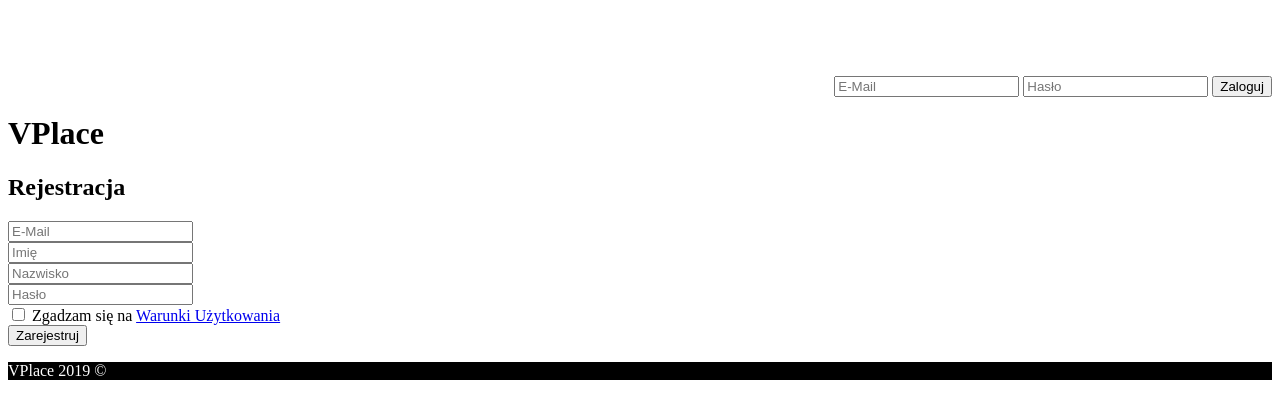
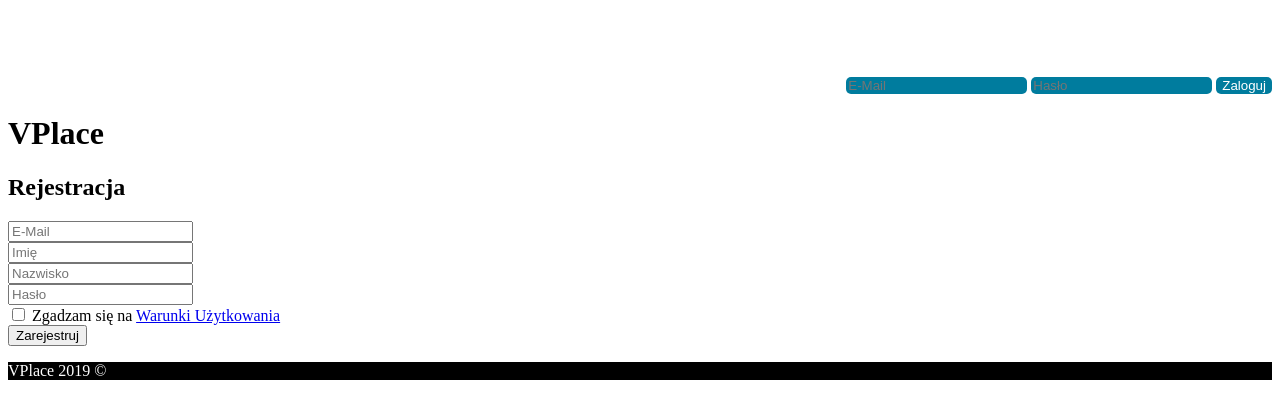
Before and after one commit to ozeppo/VPlace, a PHP site: page / in a window 1280 px wide. Shown: the top 419 px of the page. Run offline with PHP 8.4, Linux system fonts and the light colour scheme; style sheets or scripts are compiled from the project's sources.

Commit message:
style.less

```diff
--- a/assets/less/style.less
+++ b/assets/less/style.less
@@ -7,6 +7,15 @@
   button{
     background-color: #007C9E;
     color: #ffffff;
+    border: #004052;
+    border-radius: 5px;
+  }
+
+  input{
+    background-color: #007C9E;
+    color: #ffffff;
+    border: #004052;
+    border-radius: 5px;
   }
 }
 
```
